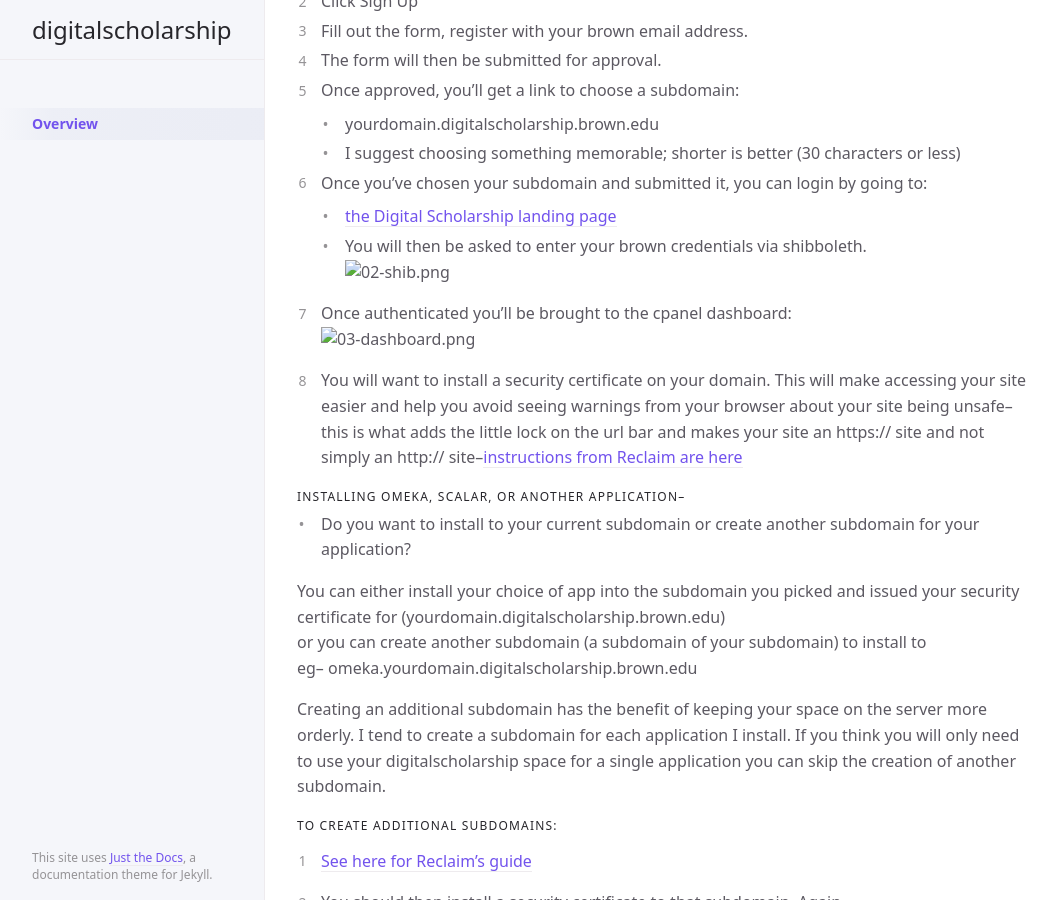
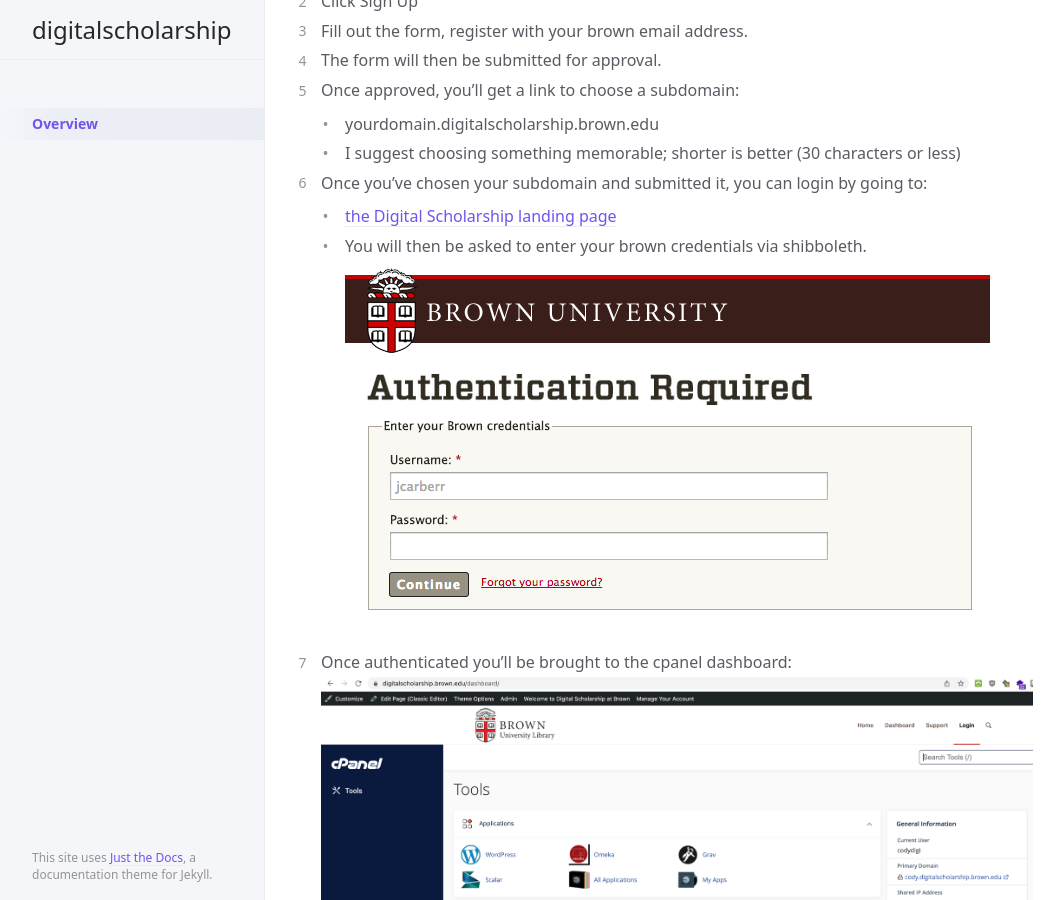
Before and after one commit to ccarvel/digitalscholarship, a Jekyll site: the page built from index.md, in a window 1280 px wide and 900 px high, scrolled down 539 px. Shown: the whole window, without its empty margins (107-1171 px from the left). Built offline with Jekyll 4.4.1, drawn with Linux system fonts in a browser that asks for light colours; grey boxes are pictures that could not be loaded.

Commit message:
updated with images etc

```diff
--- a/index.md
+++ b/index.md
@@ -19,9 +19,9 @@ permalink: /
 6. Once you've chosen your subdomain and submitted it, you can login by going to:
 	* [the Digital Scholarship landing page](digitalscholarship.brown.edu)
 	* You will then be asked to enter your brown credentials via shibboleth. <br/>
-	![02-shib.png](02-shib.png)
+	![](https://raw.githubusercontent.com/ccarvel/digitalscholarship/gh-pages/assets/images/02-shib.png)
 7. Once authenticated you'll be brought to the cpanel dashboard:<br/>
-![03-dashboard.png](03-dashboard.png)
+![](https://raw.githubusercontent.com/ccarvel/digitalscholarship/gh-pages/assets/images/03-dashboard.png)
 
 8. You will want to install a security certificate on your domain. This will make accessing your site easier and help you avoid seeing warnings from your browser about your site being unsafe--this is what adds the little lock on the url bar and makes your site an https:// site and not simply an http:// site--[instructions from Reclaim are here](https://support.reclaimhosting.com/hc/en-us/articles/4405723680023-Installing-Free-SSL-Certificates#installing-free-ssl-certificates-0-0)
 
@@ -46,16 +46,15 @@ Creating an additional subdomain has the benefit of keeping your space on the se
 - Reclaim has a [guide for installing Omeka here](https://support.reclaimhosting.com/hc/en-us/articles/1500005712342-Installing-Omeka-Classic-on-Reclaim-Hosting#:~:text=After%20logging%20into%20your%20cPanel,and%20click%20Install%20this%20Application.&text=By%20default%20our%20automated%20installer,up%2Dto%2Ddate%20automatically)
 
 1. On your main cpanel dashboard, select 'All Applications' to see what you can install. We will work with Omeka Classic for this tutorial.<br/>
-![]()
+![](https://raw.githubusercontent.com/ccarvel/digitalscholarship/gh-pages/assets/images/05-applications.png)
 
 2. Choose the red Omeka icon.<br/>
-![]()
+![](https://raw.githubusercontent.com/ccarvel/digitalscholarship/gh-pages/assets/images/06-omeka.png)
 
 3. Click 'Install this Application'<br/>
-![]()
+![](https://raw.githubusercontent.com/ccarvel/digitalscholarship/gh-pages/assets/images/07-install_01.png)
 
 4. Choose the subdomain you want to install to (one that begins with https://)<br/>
-![]()
 
 5. Fill out the rest of the form's required fields:<br/>
 	* choose a version--3.1;
```
Also changed, not shown: other parts of index.md (+1 -1 lines).
